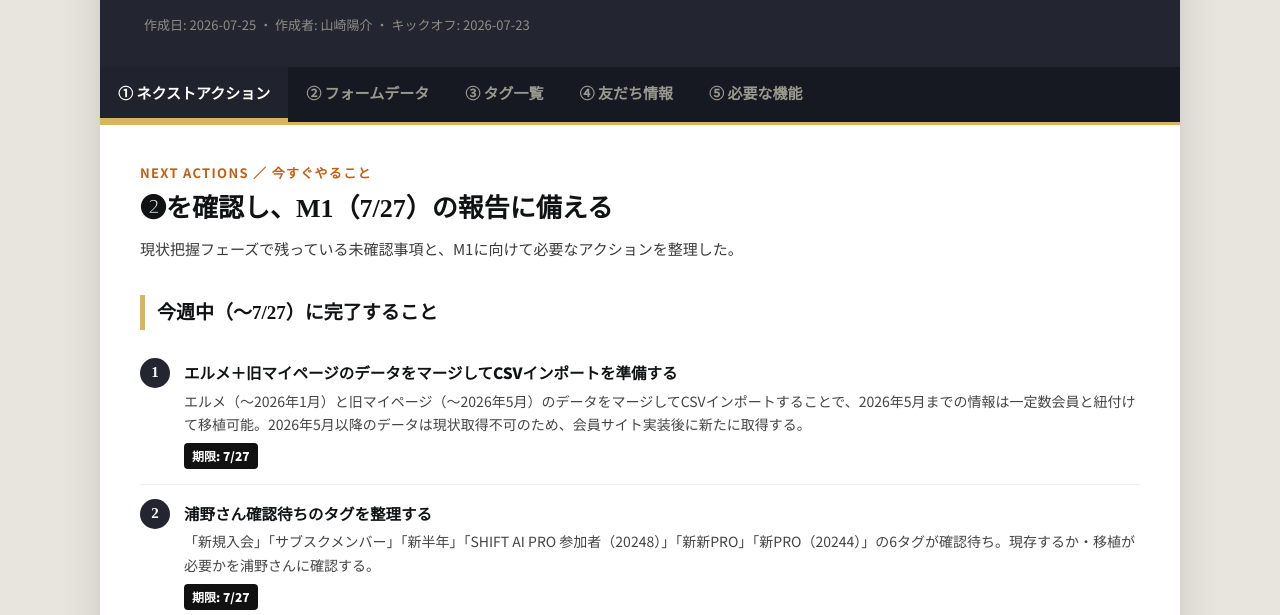
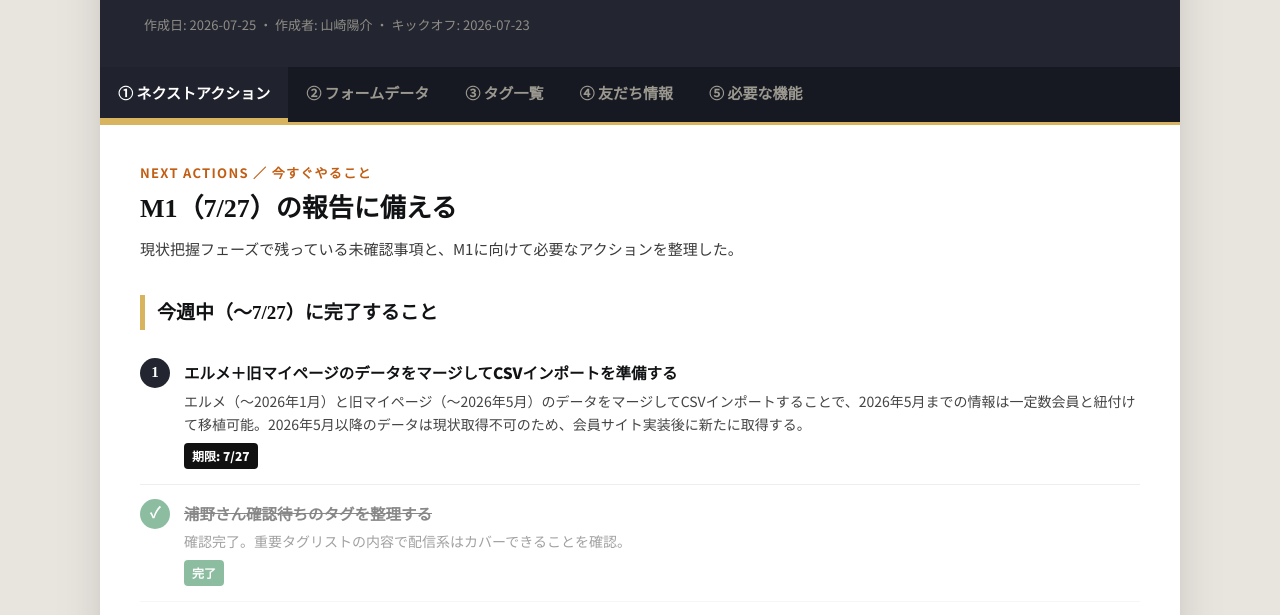
Before and after one commit to campeng1205-coder/elme-migration-report, a plain HTML site: page index.html in a window 1280 px wide. Shown: the part 151-766 px from the top of the page. Drawn offline with Linux system fonts and the light colour scheme.

Commit message:
Mark tag confirmation as complete

```diff
--- a/index.html
+++ b/index.html
@@ -127,7 +127,7 @@
   <section class="pane active" data-pane="p1">
     <div class="phead">
       <div class="kicker">NEXT ACTIONS ／ 今すぐやること</div>
-      <h2>❷を確認し、M1（7/27）の報告に備える</h2>
+      <h2>M1（7/27）の報告に備える</h2>
       <p>現状把握フェーズで残っている未確認事項と、M1に向けて必要なアクションを整理した。</p>
     </div>
 
@@ -141,12 +141,12 @@
           <div class="dead">期限: 7/27</div>
         </div>
       </li>
-      <li>
-        <div class="action-num">2</div>
+      <li style="opacity:0.5;">
+        <div class="action-num" style="background:var(--green);">✓</div>
         <div class="action-body">
-          <div class="at">浦野さん確認待ちのタグを整理する</div>
-          <div class="ad">「新規入会」「サブスクメンバー」「新半年」「SHIFT AI PRO 参加者（20248）」「新新PRO」「新PRO（20244）」の6タグが確認待ち。現存するか・移植が必要かを浦野さんに確認する。</div>
-          <div class="dead">期限: 7/27</div>
+          <div class="at" style="text-decoration:line-through;">浦野さん確認待ちのタグを整理する</div>
+          <div class="ad">確認完了。重要タグリストの内容で配信系はカバーできることを確認。</div>
+          <div class="dead" style="background:var(--green);">完了</div>
         </div>
       </li>
       <li>
```
